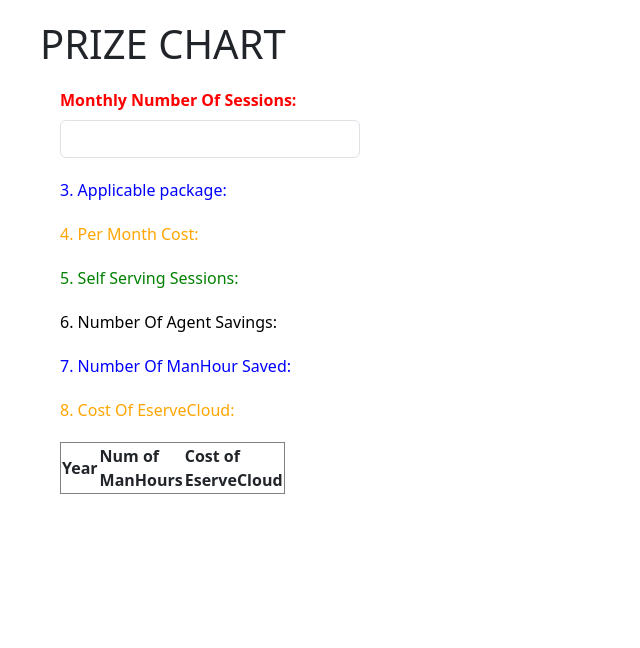
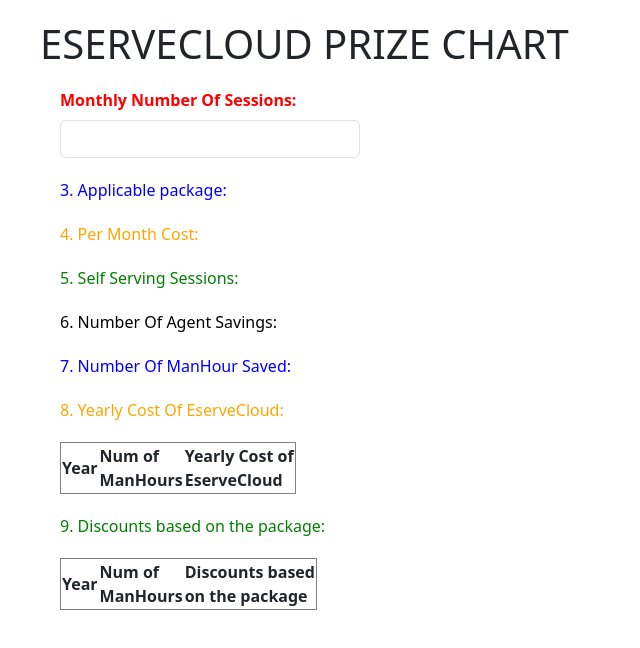
Before and after one commit to siva11021992/cvamyapp, a React (Create React App) app: page / in a window 1280 px wide. Shown: the top 648 px of the page, without its empty margins (0-640 px from the left). Built offline with nearby package versions, Linux system fonts and the light colour scheme.

Commit message:
adding discounts for package

```diff
--- a/src/App.js
+++ b/src/App.js
@@ -4,7 +4,7 @@
 function App() {
   return (
     <div className="App">
-      <h1>PRIZE CHART</h1>
+      <h1>ESERVECLOUD PRIZE CHART</h1>
       <ChartComponent width="600px" height="400px"/>
     </div>
   );
--- a/src/ChartComponent.js
+++ b/src/ChartComponent.js
@@ -17,9 +17,9 @@
     },
     mappedPackageData: [],
     mappedYearData: [],
+    discountedPrices: [],
   });
 
-  // JSON Package Data
   const JsonPackageData = {
     starter: 450,
     basic: 1225,
@@ -29,13 +29,57 @@
     custom: 15625,
   };
 
-  // JSON Year Data
   const JsonYearData = {
-    "1st year": 25,
-    "2nd year": 35,
-    "3rd year": 45,
-    "4th year": 55,
-    "5th year": 65
+    "1stYear": 25,
+    "2ndYear": 35,
+    "3rdYear": 45,
+    "4thYear": 55,
+    "5thYear": 65,
+  };
+
+  const JsonDiscountData = {
+    starter: {
+      "1stYear": 0,
+      "2ndYear": 5,
+      "3rdYear": 10,
+      "4thYear": 20,
+      "5thYear": 25,
+    },
+    basic: {
+      "1stYear": 5,
+      "2ndYear": 10,
+      "3rdYear": 15,
+      "4thYear": 20,
+      "5thYear": 25,
+    },
+    pro: {
+      "1stYear": 10,
+      "2ndYear": 15,
+      "3rdYear": 20,
+      "4thYear": 25,
+      "5thYear": 30,
+    },
+    advanced: {
+      "1stYear": 15,
+      "2ndYear": 20,
+      "3rdYear": 25,
+      "4thYear": 30,
+      "5thYear": 35,
+    },
+    enterprise: {
+      "1stYear": 20,
+      "2ndYear": 25,
+      "3rdYear": 30,
+      "4thYear": 35,
+      "5thYear": 40,
+    },
+    custom: {
+      "1stYear": 25,
+      "2ndYear": 30,
+      "3rdYear": 35,
+      "4thYear": 40,
+      "5thYear": 45,
+    },
   };
 
   const handleCustomChange = (e, setFieldValue) => {
@@ -54,6 +98,14 @@
         return { plan, percentage };
       });
 
+      const discountedPrices = mappedPackageData.map(({ plan, price }) => {
+        const yearlyDiscounts = Object.entries(JsonDiscountData[plan]).map(([year, discount]) => {
+          const discountedPrice = price * (1 - discount / 100);
+          return { year, discountedPrice: discountedPrice.toFixed(2) };
+        });
+        return { plan, yearlyDiscounts };
+      });
+
       setResults({
         TotalAgentsNeeded: totalAgentsNeeded,
         ApproximateAgentNeeded: approximateAgentNeeded,
@@ -67,6 +119,7 @@
         },
         mappedPackageData,
         mappedYearData,
+        discountedPrices,
       });
     } else {
       setResults({
@@ -82,6 +135,7 @@
         },
         mappedPackageData: [],
         mappedYearData: [],
+        discountedPrices: [],
       });
     }
   };
@@ -121,12 +175,6 @@
               {results.packages.enterprise && (
                 <div>Enterprise: {results.packages.enterprise ? 'Yes' : 'No'}</div>
               )}
-             {/* {results.packages.starter && <div>Starter: {results.packages.starter ? 'Yes' : 'No'}</div>}
-             {results.packages.basic && <div>Basic: {results.packages.basic ? 'Yes' : 'No'}</div>}
-             {results.packages.pro && <div>Pro: {results.packages.pro ? 'Yes' : 'No'}</div>}
-             {results.packages.advanced && <div>Advanced: {results.packages.advanced ? 'Yes' : 'No'}</div>}
-             {results.packages.enterprise && <div>Enterprise: {results.packages.enterprise ? 'Yes' : 'No'}</div>}
-             {results.packages.custom && <div>Custom: {results.packages.custom ? 'Yes' : 'No'}</div>} */}
             </div>
             <div style={{ color: 'orange' }}>
               4. Per Month Cost:
@@ -138,7 +186,6 @@
                   </div>
                 ))}
             </div>
-
             <div style={{ color: 'green' }}>
               5. Self Serving Sessions:
               {results.mappedYearData.map(({ plan, percentage }) => {
@@ -149,12 +196,9 @@
                   </div>
                 );
               })}
-
             </div>
-
             <div style={{ color: 'black' }}>
               6. Number Of Agent Savings:
-
               {results.mappedYearData.map(({ plan, percentage }) => {
                 const totalSessions = ((values.number * parseFloat(percentage) / 100) / 960).toFixed(2);
                 return (
@@ -163,12 +207,9 @@
                   </div>
                 );
               })}
-
             </div>
-
             <div style={{ color: 'blue' }}>
               7. Number Of ManHour Saved:
-
               {results.mappedYearData.map(({ plan, percentage }) => {
                 const totalSessions = ((values.number * parseFloat(percentage) / 100) / 960 * 20 * 7 * 12).toFixed(2);
                 return (
@@ -178,14 +219,13 @@
                 );
               })}
             </div>
-
             <div style={{ color: 'orange' }}>
-              8. Cost Of EserveCloud:
+              8. Yearly Cost Of EserveCloud:
               {results.mappedPackageData
                 .filter(({ plan }) => plan === 'enterprise' && results.packages[plan])
                 .map(({ plan, price }) => (
                   <div key={plan}>
-                    {plan.charAt(0).toUpperCase() + plan.slice(1)}: ${(price / 12).toFixed(2)}
+                    {plan.charAt(0).toUpperCase() + plan.slice(1)}: ${(price * 12).toFixed(2)}
                   </div>
                 ))}
             </div>
@@ -196,7 +236,7 @@
                   <tr>
                     <th>Year</th>
                     <th>Num of <br />ManHours</th>
-                    <th>Cost of <br />EserveCloud</th>
+                    <th> Yearly Cost of <br />EserveCloud</th>
                   </tr>
                 </thead>
                 <tbody>
@@ -205,7 +245,7 @@
                       (values.number * parseFloat(percentage) / 100) / 960 * 20 * 7 * 12
                     ).toFixed(2);
                     const applicablePackage = results.mappedPackageData.find(({ plan }) => results.packages[plan]);
-                    const monthlyCost = applicablePackage ? (applicablePackage.price / 12).toFixed(2) : 'N/A';
+                    const monthlyCost = applicablePackage ? (applicablePackage.price * 12).toFixed(2) : 'N/A';
                     return (
                       <tr key={index}>
                         <td>{plan}</td>
@@ -218,6 +258,48 @@
               </table>
             </div>
 
+            <div style={{ color: 'green' }}>
+              9. Discounts based on the package:
+              {results.discountedPrices
+                .filter(({ plan }) => plan === 'enterprise' && results.packages[plan])
+                .map(({ plan, yearlyDiscounts }) => (
+                  yearlyDiscounts.map(({ year, discountedPrice }) => (
+                    <div key={`${plan}-${year}`}>
+                      {plan.charAt(0).toUpperCase() + plan.slice(1)} - {year}: ${(discountedPrice * 12).toFixed(2)}
+                    </div>
+                  ))
+                ))}
+            </div>
+            <div>
+              <table border="1">
+                <thead>
+                  <tr>
+                    <th>Year</th>
+                    <th>Num of <br />ManHours</th>
+                    <th>Discounts based<br />on the package</th>
+                  </tr>
+                </thead>
+                <tbody>
+                  {results.mappedYearData.map(({ plan, percentage }, index) => {
+                    const totalSessions = (
+                      (values.number * parseFloat(percentage) / 100) / 960 * 20 * 7 * 12
+                    ).toFixed(2);
+                    const applicablePackage = results.discountedPrices.find(({ plan: p }) => results.packages[p]);
+                    const yearlyDiscount = applicablePackage
+
+                      ? applicablePackage.yearlyDiscounts.find(({ year }) => year === plan).discountedPrice * 12
+                      : 'N/A';
+                    return (
+                      <tr key={index}>
+                        <td>{plan}</td>
+                        <td>{totalSessions}</td>
+                        <td>${yearlyDiscount}</td>
+                      </tr>
+                    );
+                  })}
+                </tbody>
+              </table>
+            </div>
           </Form>
         )}
       </Formik>
```
